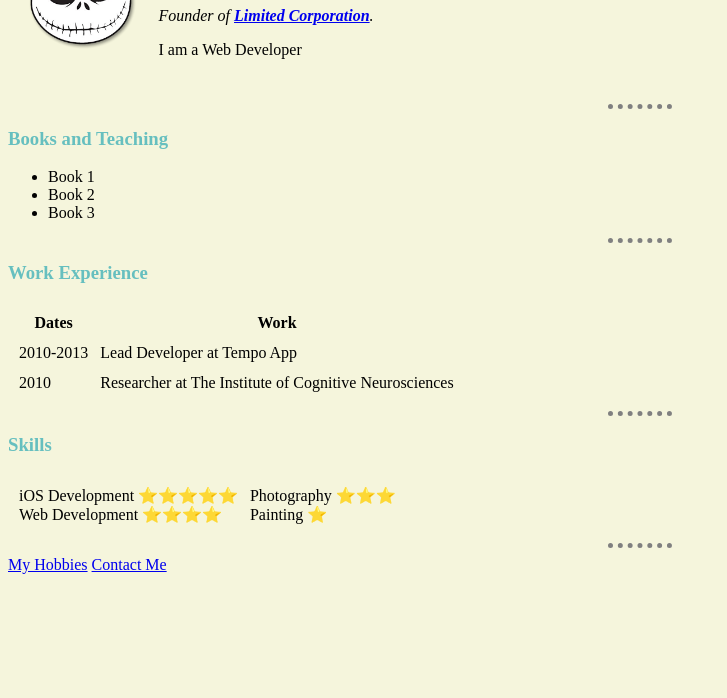
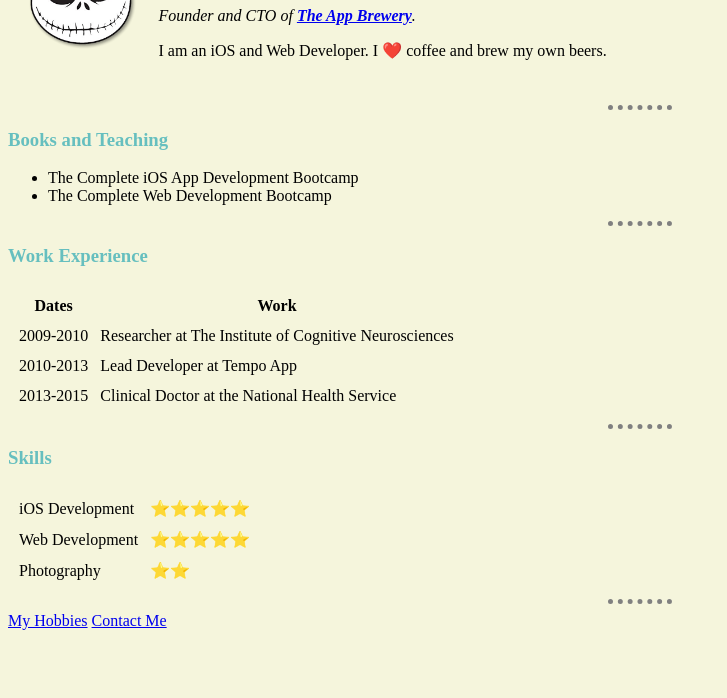
Before and after one commit to jeraldngo959/cv, a plain HTML site: page index.html in a window 1280 px wide. Shown: the part 102-800 px from the top of the page, without its empty margins (0-727 px from the left). Drawn offline with Linux system fonts and the light colour scheme.

Commit message:
Debugging

```diff
--- a/index.html
+++ b/index.html
@@ -3,70 +3,69 @@
 
 <head>
     <meta charset="utf-8">
-    <title>💚 Jerald Website</title>
+    <title>Angela's Personal Site</title>
     <link rel="stylesheet" href="css/styles.css">
-
 </head>
 
 <body>
     <table cellspacing="20">
         <tr>
-            <td><img src="images/jack_skell.png" alt="profile picture" height="100"></td>
+            <td><img src="images\jack_skell.png" height="100" alt="angela profile picture"></td>
             <td>
-                <h1>Jerald Ngo</h1>
-                <p><em>Founder of <strong><a href="https://www.youtube.com">Limited Corporation</a></strong>.</em></p>
-                <p>I am a Web Developer</p>
+                <h1>Angela Yu</h1>
+                <p><em>Founder and CTO of <strong><a href="https://www.appbrewery.co/">The App
+                                Brewery</a></strong>.</em></p>
+                <p>I am an iOS and Web Developer. I ❤️ coffee and brew my own beers.</p>
             </td>
         </tr>
     </table>
-
     <hr>
-
     <h3>Books and Teaching</h3>
     <ul>
-        <li>Book 1</li>
-        <li>Book 2</li>
-        <li>Book 3</li>
+        <li>The Complete iOS App Development Bootcamp</li>
+        <li>The Complete Web Development Bootcamp</li>
     </ul>
-
     <hr>
-
     <h3>Work Experience</h3>
     <table cellspacing="10">
         <thead>
-            <th>Dates</th>
-            <th>Work</th>
+            <tr>
+                <th>Dates</th>
+                <th>Work</th>
+            </tr>
         </thead>
         <tbody>
+            <tr>
+                <td>2009-2010</td>
+                <td>Researcher at The Institute of Cognitive Neurosciences</td>
+            </tr>
             <tr>
                 <td>2010-2013</td>
                 <td>Lead Developer at Tempo App</td>
             </tr>
             <tr>
-                <td>2010</td>
-                <td>Researcher at The Institute of Cognitive Neurosciences</td>
+                <td>2013-2015</td>
+                <td>Clinical Doctor at the National Health Service</td>
             </tr>
         </tbody>
     </table>
-
     <hr>
-
     <h3>Skills</h3>
     <table cellspacing="10">
         <tr>
-            <td>
-                iOS Development ⭐⭐⭐⭐⭐<br>
-                Web Development ⭐⭐⭐⭐
-            </td>
-            <td>
-                Photography ⭐⭐⭐<br>
-                Painting ⭐
-            </td>
+            <td>iOS Development</td>
+            <td>⭐️⭐️⭐️⭐️⭐️</td>
+        </tr>
+        <tr>
+            <td>Web Development</td>
+            <td>⭐️⭐️⭐️⭐️⭐️</td>
+        </tr>
+        <tr>
+            <td>Photography</td>
+            <td>⭐️⭐️</td>
         </tr>
     </table>
-
     <hr>
-
     <a href="hobbies.html">My Hobbies</a>
     <a href="contact_me.html">Contact Me</a>
 </body>
```
Also changed, not shown: css/styles.css (line endings or trailing spaces).
